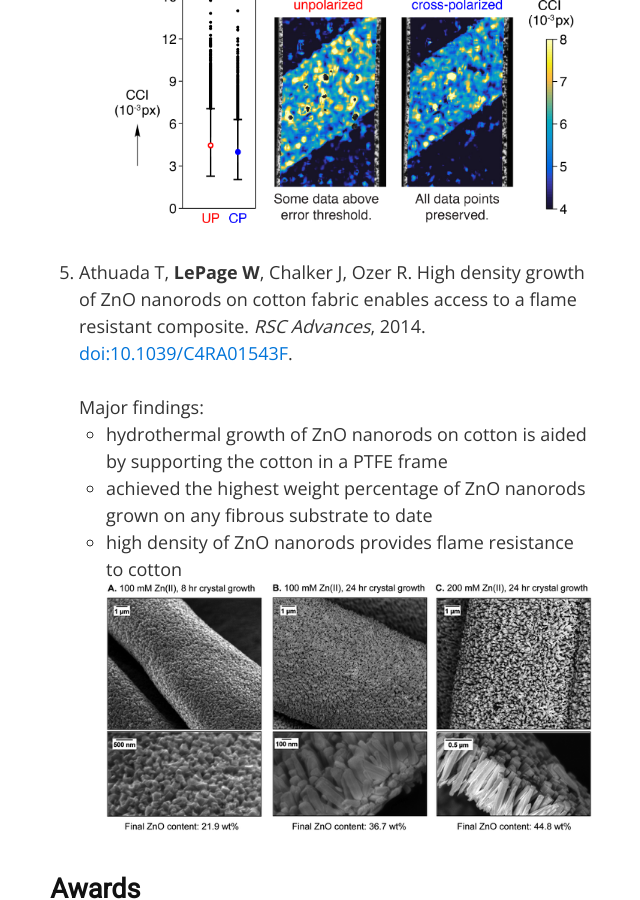
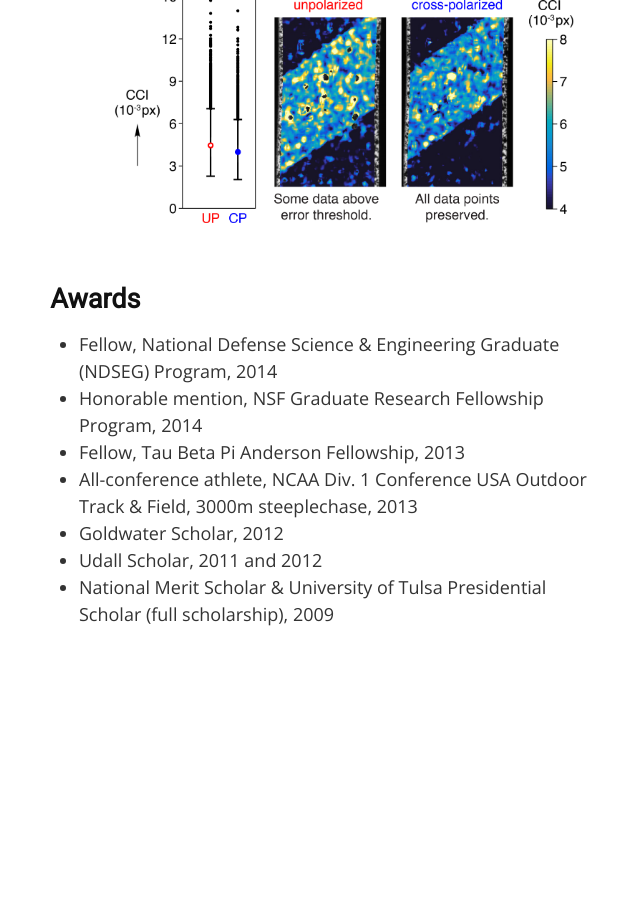
Before and after one commit to wlepage/wlepage.github.io, a Jekyll site: the page built from index.md, in a window 1280 px wide and 900 px high, scrolled down 4425 px. Shown: the whole window, without its empty margins (318-958 px from the left). Built offline with Jekyll 4.4.1, drawn with Linux system fonts in a browser that asks for light colours; after the commit the page ends 5143 px from its top, so only the background shows below that.

Commit message:
Update index.md

```diff
--- a/index.md
+++ b/index.md
@@ -71,12 +71,6 @@ Major findings:
 	+ improves correlation confidence interval by about 10%
 	+ reduces 2-D DIC error by up to 60%
 ![Cross polarization for improved DIC](img/TOC_crosspolarization.png "Cross polarization for improved DIC")
-1. Athuada T, __LePage W__, Chalker J, Ozer R. High density growth of ZnO nanorods on cotton fabric enables access to a flame resistant composite. _RSC Advances_, 2014. [doi:10.1039/C4RA01543F](http://doi.org/10.1039/C4RA01543F). <br /><br />
-Major findings:
-	+ hydrothermal growth of ZnO nanorods on cotton is aided by supporting the cotton in a PTFE frame
-	+ achieved the highest weight percentage of ZnO nanorods grown on any fibrous substrate to date
-	+ high density of ZnO nanorods provides flame resistance to cotton
-![SEM of ZnO nanorods on cotton fibers](img/TOC_ZnOcotton.png "SEM of ZnO nanorods on cotton fibers")
 
 ## Awards
 + Fellow, National Defense Science & Engineering Graduate (NDSEG) Program, 2014
```
